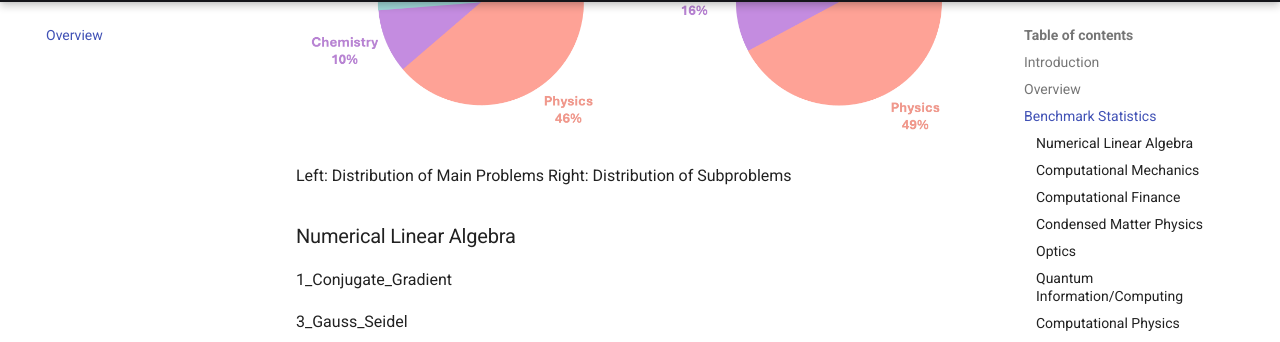
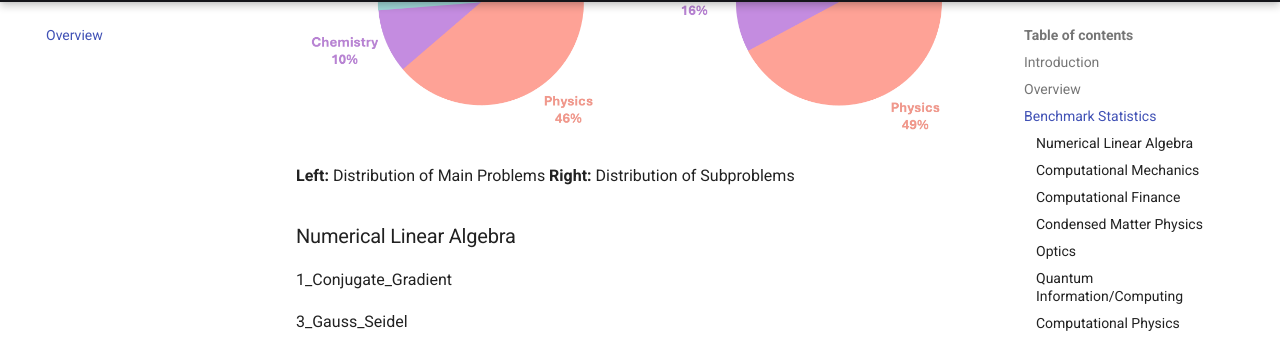
Before and after one commit to scicode-bench/scicode-bench.github.io, an MkDocs documentation site: the page built from docs/index.md, in a window 1280 px wide and 900 px high, scrolled down 2881 px. Shown: the part 94-436 px from the top of the window. Built offline with MkDocs 1.6.1 and Material for MkDocs 9.7.7, drawn with Linux system fonts in a browser that asks for light colours; comment, search, counter and statistics services are not loaded; part of the change alters nothing that is shown.

```diff
--- a/docs/index.md
+++ b/docs/index.md
@@ -81,7 +81,7 @@ In designing test cases for evaluation, we incorporate domain-specific test case
 | **Material Science** | [Semiconductor Materials](#semiconductor-materials) (7), [Molecular Modeling](#molecular-modeling) (6)       |
 
 ![Image Title](figures/SciCode_chart.png)
-Left: Distribution of Main Problems   Right: Distribution of Subproblems
+**Left:** Distribution of Main Problems   **Right:** Distribution of Subproblems
 
 
 
```
